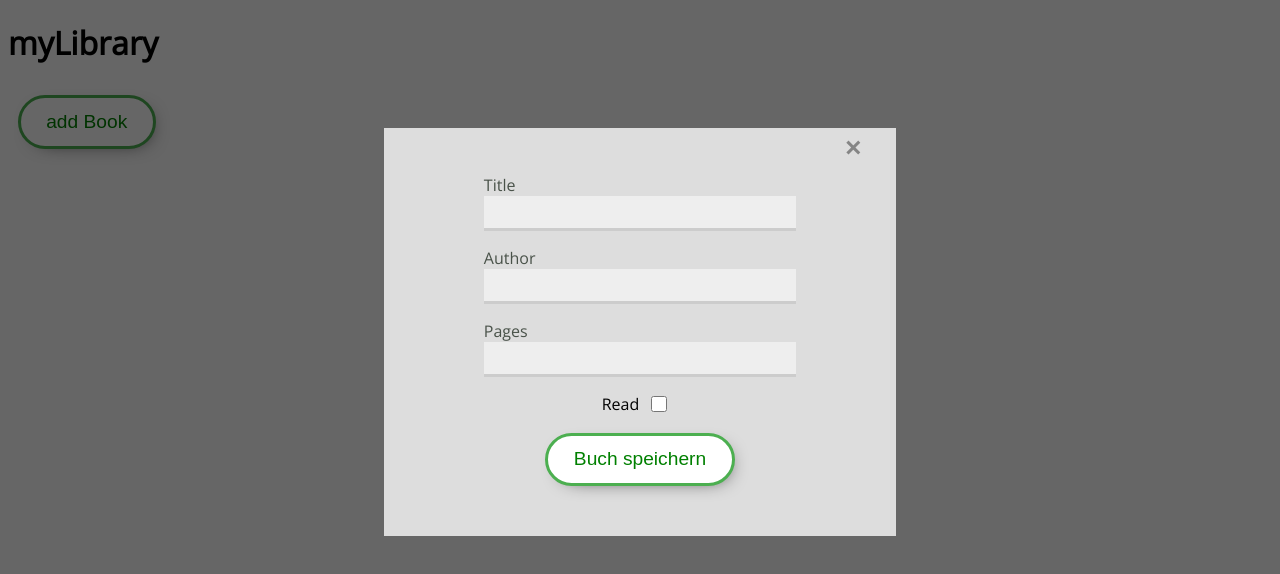
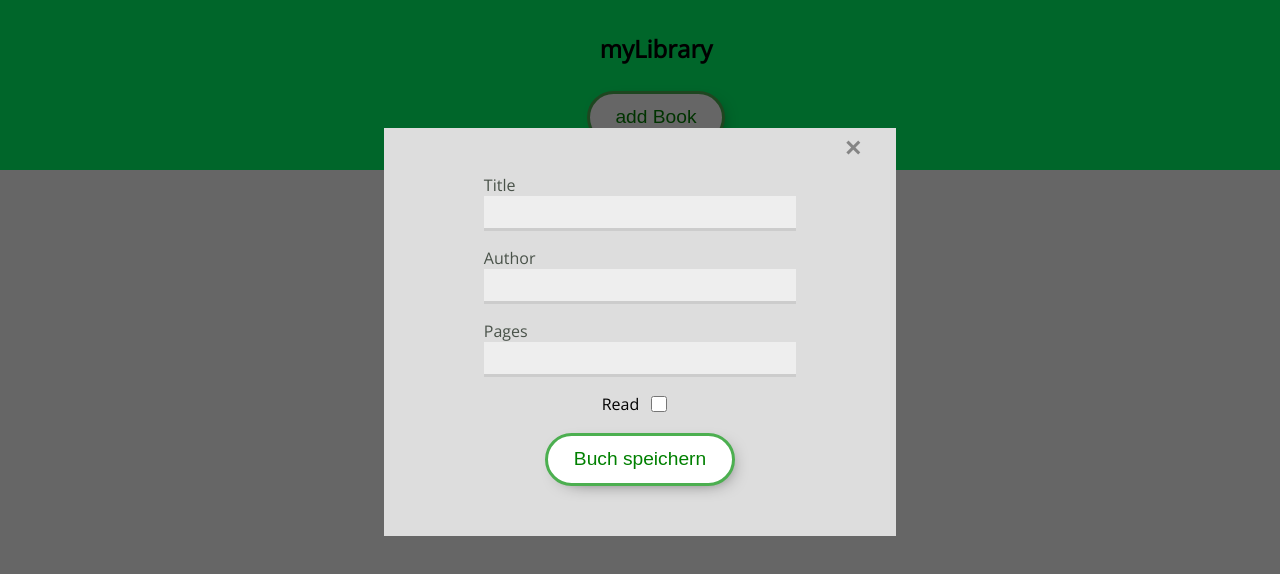
Before and after one commit to MrFootwork/odin-library, a plain HTML site: page index.html in a window 1280 px wide. Drawn offline with nearby package versions, Linux system fonts and the light colour scheme; no server answers.

Commit message:
Navbar at fixed position

```diff
--- a/index.html
+++ b/index.html
@@ -18,8 +18,10 @@
 	<body>
 		<div id="app">
 			<!-- TODO Navbar Styling -->
-			<h1>myLibrary</h1>
-			<button id="modalButton" class="button addBook">add Book</button>
+			<nav class="navbar">
+				<h1 class="app-title">myLibrary</h1>
+				<button id="modalButton" class="button addBook">add Book</button>
+			</nav>
 			<div id="myModal" class="modal">
 				<div id="form-wrapper" class="modal-content">
 					<span class="close">&times;</span>
--- a/scss/book/_book.scss
+++ b/scss/book/_book.scss
@@ -1,6 +1,7 @@
 #library {
 	color: #000;
 	display: flex;
+	padding-top: 11rem;
 	flex-wrap: wrap;
 	justify-content: center;
 }
@@ -8,15 +9,16 @@
 	border-radius: 1rem;
 	margin: 2rem;
 	padding: 1em;
-	background-color: rgb(148, 148, 148);
+	background-color: #999;
 	box-shadow: 5px 5px 10px -4px;
 	opacity: 50%;
 	height: 20rem;
 	width: 15rem;
 	transition: all 0.2s ease-in-out;
 	&:hover {
-		background-color: rgb(167, 167, 167);
 		transform: scale(1.05);
+		background-color: #aaa;
+		box-shadow: 10px 10px 30px -8px;
 		transition: all 0.2s ease-in-out;
 	}
 	.textRow {
--- a/scss/style.scss
+++ b/scss/style.scss
@@ -2,11 +2,28 @@
 @use 'book/_book.scss';
 
 //the working Sass Watcher
-//$ sass --watch ./scss/style.scss:./css/style.css
+//sass --watch ./scss/style.scss:./css/style.css
 
 body {
 	display: block;
+	margin: 0;
 	font-family: 'Open Sans';
+}
+
+.navbar {
+	display: flex;
+	flex-direction: column;
+	align-items: center;
+	z-index: 1;
+	position: fixed;
+	width: 100%;
+	padding: 1rem;
+	background-color: rgb(0, 255, 106);
+}
+
+.app-title {
+	margin: 0;
+	padding: 1rem;
 }
 
 .button {
```
Also changed, not shown: css/style.css, 1 other file.
